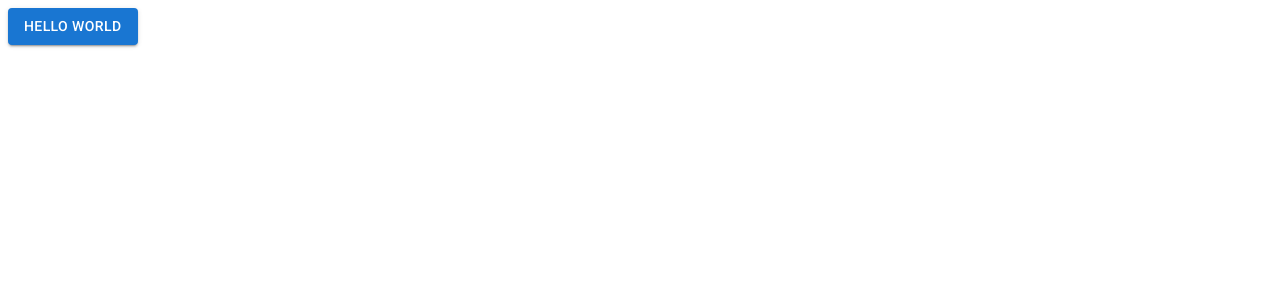
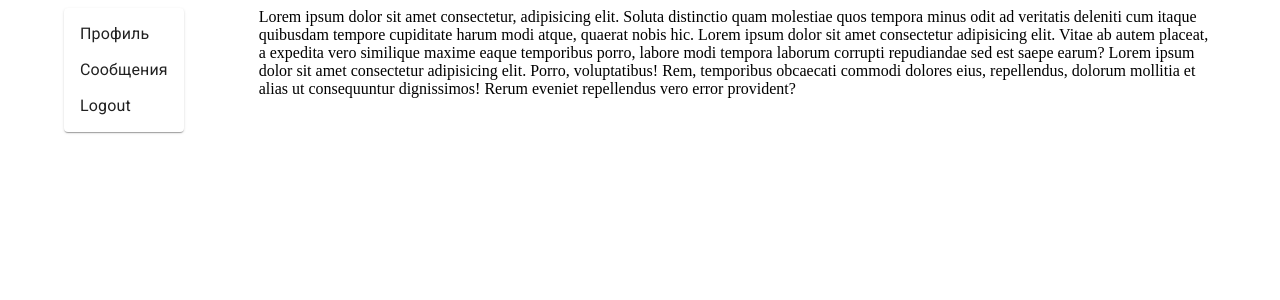
Before and after one commit to ovenmen/atom-cms, a Next.js app: page / in a window 1280 px wide. Shown: the top 300 px of the page. Built offline with nearby package versions, Linux system fonts and the light colour scheme.

Commit message:
feat: Добавлен компонент сайд-меню

```diff
--- /dev/null
+++ b/components/side-menu.tsx
@@ -0,0 +1,16 @@
+import { FC } from 'react';
+import { MenuItem, MenuList, Paper, Stack } from '@mui/material';
+
+const SideMenu: FC = () => (
+    <Stack direction="row" spacing={2}>
+        <Paper>
+            <MenuList>
+                <MenuItem>Профиль</MenuItem>
+                <MenuItem>Сообщения</MenuItem>
+                <MenuItem>Logout</MenuItem>
+            </MenuList>
+        </Paper>
+    </Stack>
+);
+
+export default SideMenu;
--- a/pages/index.tsx
+++ b/pages/index.tsx
@@ -1,8 +1,22 @@
 import { FC } from 'react';
-import Button from '@mui/material/Button';
+import { Container, Grid } from '@mui/material';
+
+import SideMenu from '../components/side-menu';
 
 const Home: FC = () => (
-    <Button variant="contained">Hello World</Button>
+    <Container maxWidth="lg">
+        <Grid container spacing={2}>
+            <Grid item xs={2}>
+                <SideMenu />
+            </Grid>
+            <Grid item xs={10}>
+                Lorem ipsum dolor sit amet consectetur, adipisicing elit. Soluta distinctio quam molestiae quos tempora minus odit ad veritatis deleniti cum itaque quibusdam tempore cupiditate harum modi atque, quaerat nobis hic.
+                Lorem ipsum dolor sit amet consectetur adipisicing elit. Vitae ab autem placeat, a expedita vero similique maxime eaque temporibus porro, labore modi tempora laborum corrupti repudiandae sed est saepe earum?
+                Lorem ipsum dolor sit amet consectetur adipisicing elit. Porro, voluptatibus! Rem, temporibus obcaecati commodi dolores eius, repellendus, dolorum mollitia et alias ut consequuntur dignissimos! Rerum eveniet repellendus vero error provident?
+            </Grid>
+        </Grid>
+    </Container>
+
 );
 
 export default Home;
```
Also changed, not shown: components/app-navigation.tsx (added, +7 -0 lines).
